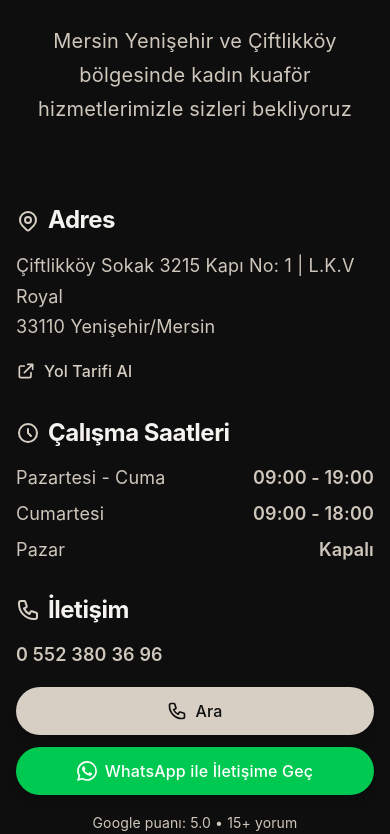
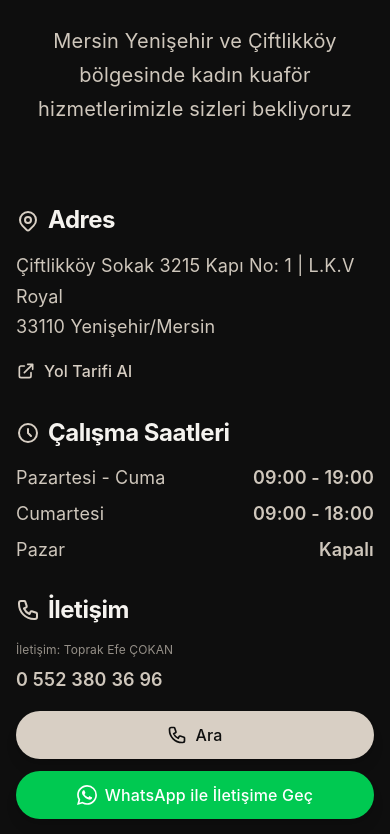
Before and after one commit to mdcokan/lumina-hair-studio, a Next.js app: page / in a window 390 px wide. Shown: the part 11166-12000 px from the top of the page. Built offline with nearby package versions, Linux system fonts and the light colour scheme; no server answers.

Commit message:
feat: add contact person name above phone number in Iletişim section

```diff
--- a/app/page.tsx
+++ b/app/page.tsx
@@ -760,6 +760,9 @@ export default function Home() {
                   </svg>
                   İletişim
                 </h3>
+                <p className="text-xs opacity-70 leading-tight mb-1 break-words text-[#CFC7BC]">
+                  İletişim: Toprak Efe ÇOKAN
+                </p>
                 <p className="text-[#CFC7BC] text-lg mb-4">
                   <a
                     href={phoneLink}
```
